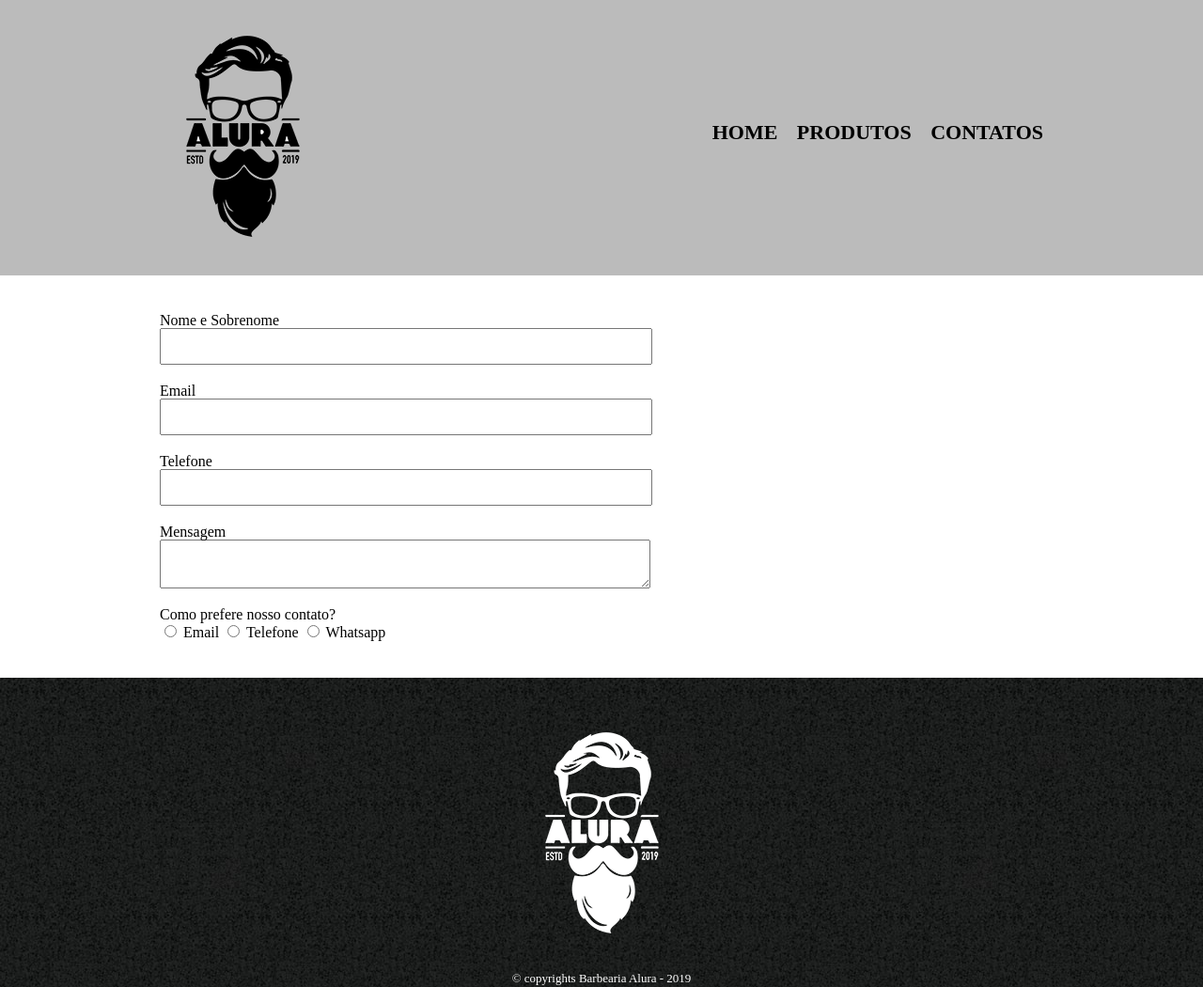
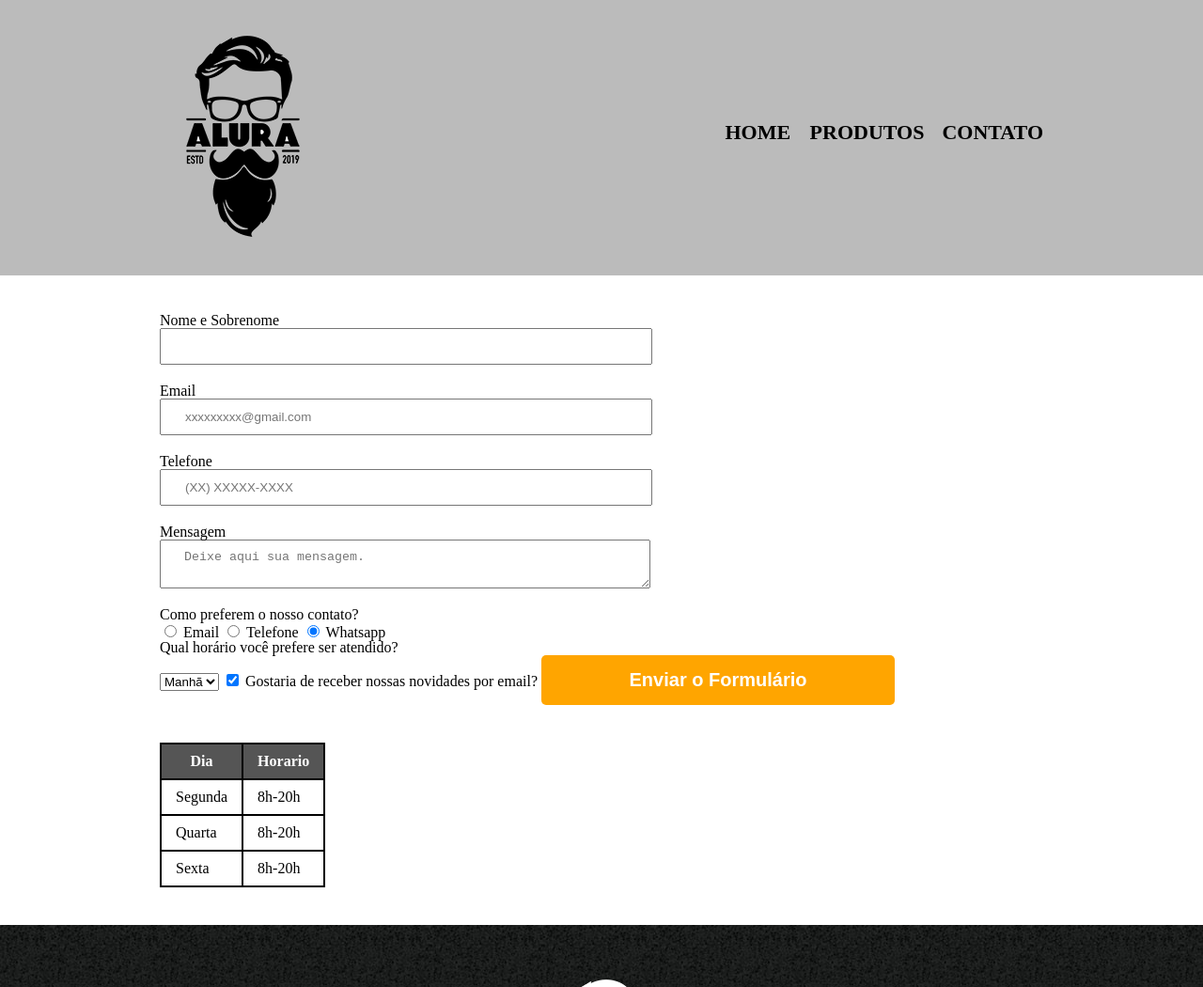
Before and after one commit to Aninhapinheiro/barbearia, a plain HTML site: page contatos.html in a window 1280 px wide. Shown: the top 1050 px of the page at 94% size. Drawn offline with Linux system fonts and the light colour scheme.

Commit message:
12/06/2024

```diff
--- a/contatos.html
+++ b/contatos.html
@@ -6,19 +6,19 @@
   <meta name="viewport" content="width=device-width">
   <link rel="stylesheet" href="reset.css">
   <link rel="stylesheet" href="produtos.css">
-  <title>Produtos - Barbearia Dom Pichote</title>
+  <title>Produtos - John's Barber</title>
 </head>
 
 <body>
   <header>
     <div class="caixa">
-  <h1> <img src= "logo.png"> </h1>
+      <h1> <img src="logo.png"> </h1>
 
       <nav>
         <ul>
           <li> <a href="index.html"> Home </a> </li>
-      <li> <a href="produtos.html"> Produtos </a> </li>
-      <li> <a href="contato.html"> Contatos </a> </li>
+          <li> <a href="produtos.html"> Produtos</a> </li>
+          <li> <a href="contato.html"> Contato</a> </li>
         </ul>
       </nav>
     </div>
@@ -26,32 +26,71 @@
 
   <main>
 <form>
-  <label> Nome e Sobrenome </label>
-   <input type="text" id="nomeSobrenome" class="input-padrao">
+  <fieldset>
+  <label for="nomeSobrenome"> Nome e Sobrenome </label>
+  <input type="text" id="nomeSobrenome" class="input-padrao" required>
 
-  <label for="email"> Email</label>
-  <input type="email" id="email" class="input-padrao">
+  <label for="email"> Email </label>
+  <input type="email" id ="email" class="input-padrao" placeholder="xxxxxxxxx@gmail.com" required>
 
   <label for="telefone"> Telefone </label>
-  <input type="tel" id="telefone" class="input-padrao">
+  <input type="tel" id="telefone" class="input-padrao" placeholder="(XX) XXXXX-XXXX" required>
 
- <label for="mensagem"> Mensagem</label>
-  <textarea id="mensagem" class="input-padrao"></textarea>
+  <label for="mensagem"> Mensagem </label>
+  <textarea id="mensagem" class="input-padrao" placeholder="Deixe aqui sua mensagem."></textarea>
+    </fieldset>
 
-  <p>Como prefere nosso contato?</p>
+<fieldset>
+  <legend>Como preferem o nosso contato?</legend>
 
-  <label for="radio-email"> <input type="radio" name="contato" value="email" id="email-radio"> Email </label>
+  <label for="radio-email"> <input type="radio" name="contato" value="email" id="email-radio"> Email</label>
 
-   <label for="radio-email"> <input type="radio" name="contato" value="telefone" id="radio-telefone"> Telefone </label>
+  <label for="radio-telefone"> <input type="radio" name="contato" value="contato" id="radio-telefone"> Telefone</label>
 
-  <label for="radio-whatsapp"> <input type="radio" name="contato" value="whatsapp" id="radio-whatsapp"> Whatsapp </label>
+   <label for="radio-whatsapp"> <input type="radio" name="whatsapp" value="contato" id="radio-whatsapp" checked> Whatsapp</label>
+  </fieldset>
+
+  <legend> Qual horário você prefere ser atendido? </legend>
+  <select>
+    <option> Manhã </option>
+    <option> Tarde </option>
+    <option> Noite </option>
+  </select>
+
+  <label> <input type="checkbox" checked> Gostaria de receber nossas novidades por email? </label>
+  <input type="submit" class="enviar" value="Enviar o Formulário">
 </form>
+
+    <table>
+      <thead>
+        <tr>
+          <th> Dia </th>
+          <th> Horario </th>
+        </tr>
+      </thead>
+
+      <tbody>
+        <tr>
+          <td> Segunda </td>
+          <td> 8h-20h </td>
+        </tr>
+        <tr>
+          <td> Quarta </td>
+          <td> 8h-20h </td>
+        </tr>
+        <tr>
+          <td> Sexta </td>
+          <td> 8h-20h </td>
+        </tr>
+      </tbody>
+    </table>
+
   </main>
 
   <footer>
-    <img src= "logo-branco.png">
-    <p class="copyright"> &#169; copyrights Barbearia Alura - 2019</p>
-
+    <img src="logo-branco.png">
+    <p class="copyright"> &#169; Copyrithgt John's Barber - 2019</p>
   </footer>
 </body>
+
 </html>
--- a/produtos.css
+++ b/produtos.css
@@ -104,3 +104,40 @@ form{
   padding: 10px 25px;
   width: 50%;
 }
+
+:checkbox{
+  margin: 20px 0;
+}
+
+.enviar {
+  width: 40%;
+  padding: 15px 0;
+  background: orange;
+  color: white;
+  font-weight: bold;
+  font-size: 20px;
+  border: none;
+  border-radius: 5px;
+  cursor: pointer;
+  transition: 1s;
+}
+
+.enviar:hover{
+  background: darkorange;
+  transform: scale(1.1);
+}
+
+table{
+ margin: 20px 0 40px 0;
+}
+
+thead{
+  background: #555555;
+  color: #FFFFFF;
+  font-weight: bold;
+}
+
+td, th{
+  border: 2px solid #000000;
+  padding: 10px 15px;
+}
```
Also changed, not shown: produtos.html (+14 -18 lines). Lines whose indentation alone changed are shown as unchanged.
